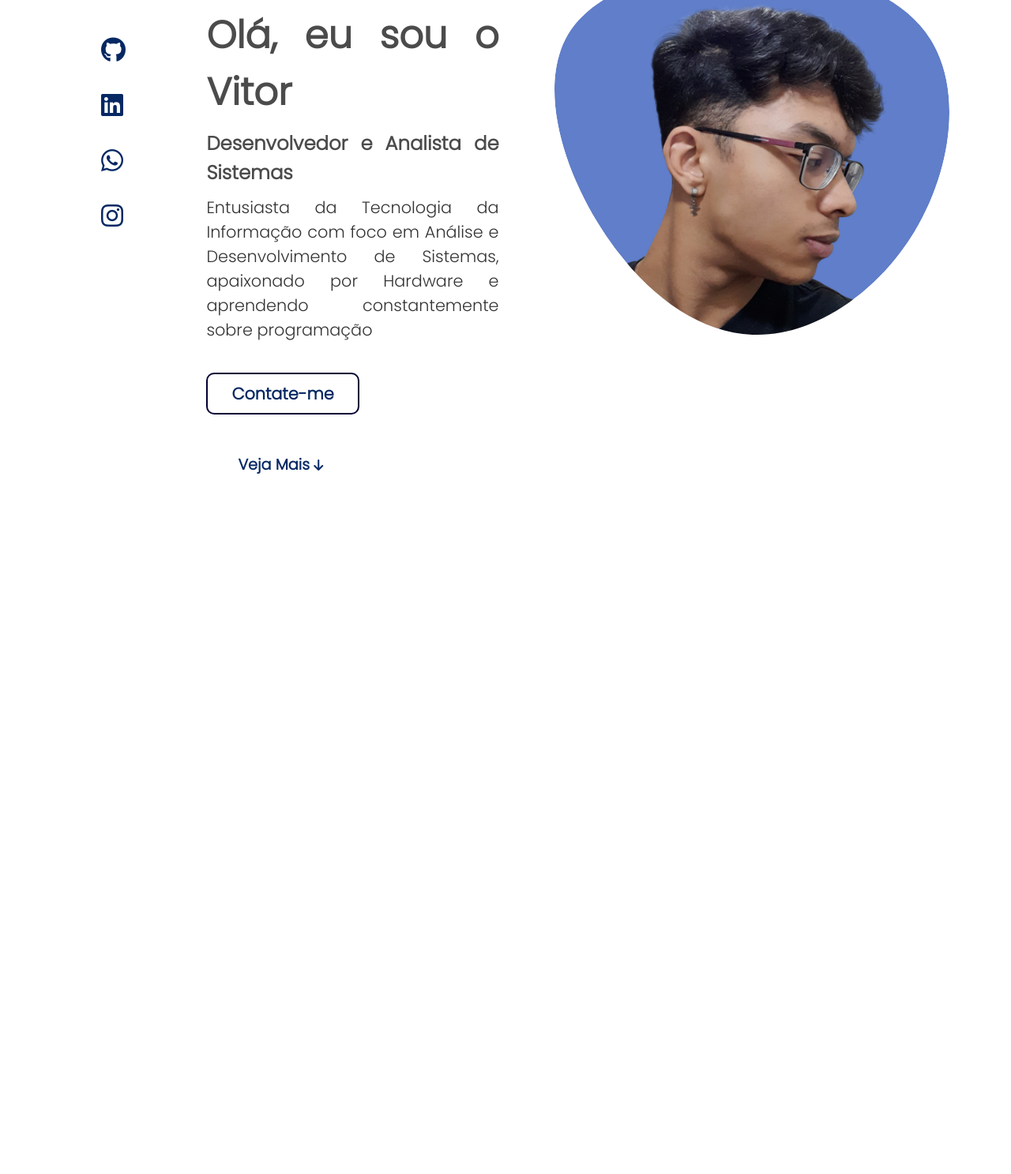
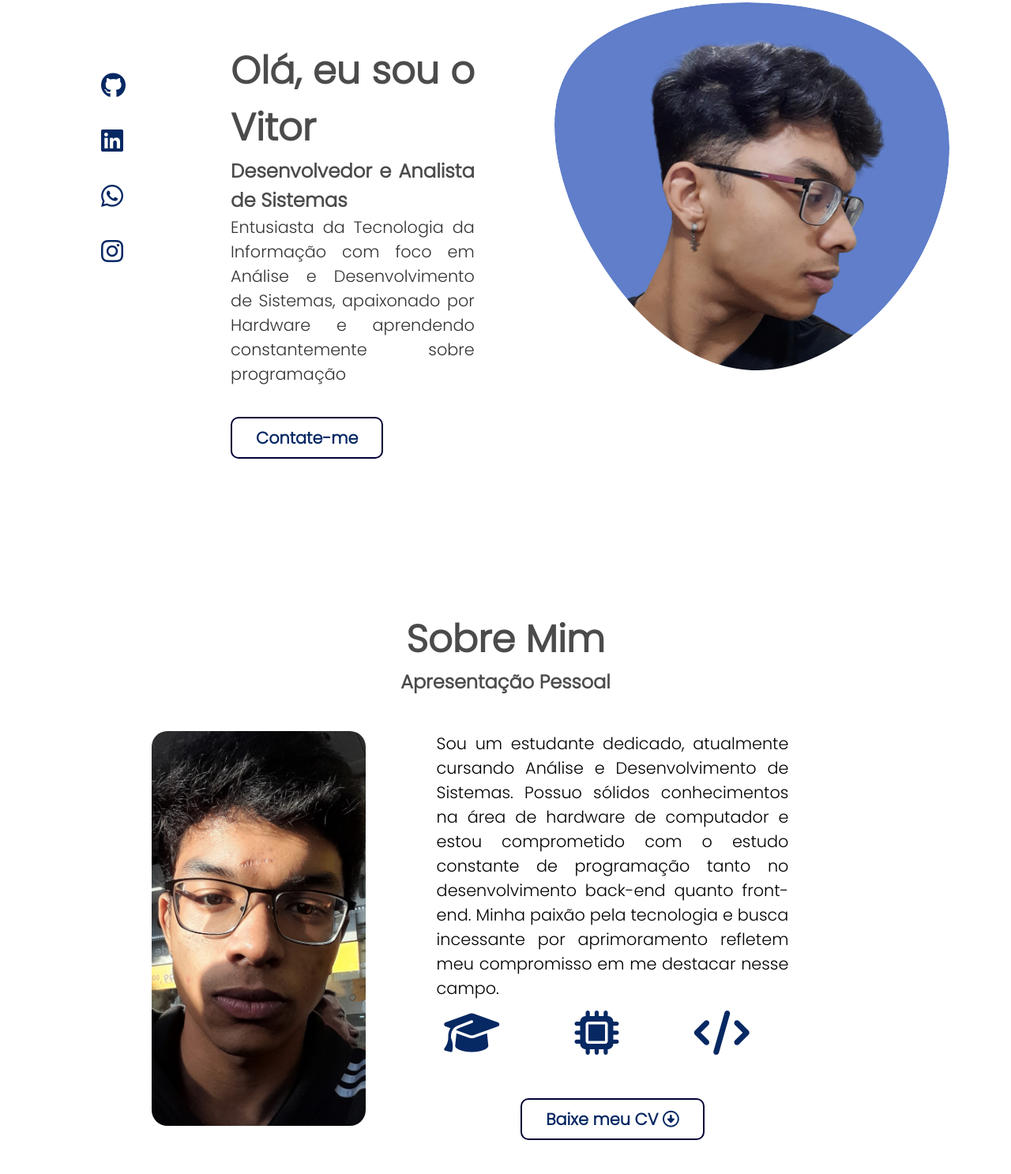
Before and after one commit to vitoraguena17/Personal-Portfolio, a plain HTML site: page index.html in a window 1280 px wide. Shown: the part 189-1676 px from the top of the page at 79% size. Before the commit the page ends 1001 px from the top, so only its background shows below. Drawn offline with Linux system fonts and the light colour scheme.

Commit message:
Add files via upload

```diff
--- a/css/style.css
+++ b/css/style.css
@@ -217,30 +217,34 @@ nav {
 
 /******************************* hero-page *************************************/
 /******************************* home-page *************************************/
+.hero {
+  margin: auto;
+}
+
 .home {
   display: flex;
   flex-direction: row;
-  margin: 11.5% 10%;
+  margin: 15% 10%;
+  margin-bottom: 8%;
 }
 
-.home-text {
-  margin: 5% 2%;
+.hero-text {
   text-align: justify;
   font-size: 1.3rem;
+  margin: 5%;
 }
 
-.home-title {
+.title {
   font-size: 3rem;
   font-weight: 900;
   opacity: 0.7;
 }
 
-.home-subtitle {
-  margin: 10px 0;
+.subtitle {
   opacity: 0.7;
 }
 
-.home-description {
+.description {
   opacity: 0.8;
 }
 
@@ -328,37 +332,9 @@ nav {
   width: 170px;
 }
 
-.home-more {
-  display: flex;
-  flex-direction: row;
-  padding: 10px 40px;
-  transition: 0.5s;
-  font-size: 1.2rem;
-  font-weight: 600;
-}
-
-.home-btn-more {
-  color: var(--color-secondary);
-
-
-  .dark-mode & {
-    color: var(--fourth-color);
-  }
-}
-
 .fa-arrow-down {
   font-size: 1rem;
   transition: .5s;
-}
-
-.home-more:hover {
-  .home-btn-more {
-    position: fixed;
-  }
-
-  .fa-arrow-down {
-    transform: translateY(.5rem);
-  }
 }
 
 @media (max-width: 1200px) {
@@ -372,11 +348,6 @@ nav {
     width: 170px;
   }
 
-  .home-btn {
-    display: flex;
-    justify-content: center;
-  }
-
   .home-links {
     flex-direction: row;
     letter-spacing: 1rem;
@@ -384,10 +355,107 @@ nav {
     margin: 0 auto;
   }
 
-  .home-more {
-    display: none;
-
+  .home-contact {
+    text-align: center;
   }
 }
 
 /******************************* FIM home-page *************************************/
+
+
+/******************************* about-page *************************************/
+
+.about {
+  justify-content: center;
+  align-items: center;
+  margin: 8% 15% 5% 15%;
+}
+
+.about-header {
+  text-align: center;
+  margin: 5%;
+  font-size: 1.5rem;
+}
+
+.content {
+  display: flex;
+  flex-direction: row;
+  text-align: center;
+}
+
+.description-about {
+  display: grid;
+  margin: 0 10% 0px 10%;
+  text-align: justify;
+  font-size: 1.3rem;
+}
+
+.about-img {
+  width: 271px;
+  height: 500px;
+  border-radius: 20px;
+}
+
+.cards {
+  font-size: 3.5rem;
+  letter-spacing: 2.5rem;
+  text-align: center;
+  color: var(--color-secondary);
+}
+
+.dark-mode .cards {
+  color: var(--fourth-color);
+}
+
+.card-icon {
+  transition: 0.5s;
+  border-radius: 50%;
+}
+
+.card-icon:hover {
+  cursor: pointer;
+  transform: scale(1.2);
+}
+
+.about-cv {
+  text-align: center;
+  margin: 50px 0;
+}
+
+.cv-btn {
+  border: 2px solid var(--header-color);
+  padding: 10px 30px;
+  border-radius: 10px;
+  color: var(--color-secondary);
+  font-weight: 700;
+  transition: 0.5s;
+
+  .dark-mode & {
+    border: 2px solid var(--fourth-color);
+    color: var(--fourth-color);
+  }
+}
+
+.cv-btn:hover {
+  background-color: var(--fourth-color);
+  color: var(--header-color);
+
+  .dark-mode & {
+    color: var(--header-color);
+  }
+}
+
+@media (max-width: 1200px) {
+  .content {
+    display: flex;
+    flex-direction:column;
+  }
+  .about-img{
+    width: 170px;
+    height: 250px;
+  }
+
+  .cards {
+    display: none;
+  }
+}
--- a/index.html
+++ b/index.html
@@ -60,16 +60,13 @@
           target="_blank"><i class="fa-brands fa-whatsapp"></i></a>
         <a href="https://www.instagram.com/vitor__aguena/" target="_blank"><i class="fa-brands fa-instagram"></i></a>
       </div>
-      <div class="home-text">
-        <h1 class="home-title">Olá, eu sou o Vitor </h1>
-        <h3 class="home-subtitle">Desenvolvedor e Analista de Sistemas</h3>
-        <p class="home-description"> Entusiasta da Tecnologia da Informação com foco em Análise e Desenvolvimento de
+      <div class="hero-text">
+        <h1 class="title">Olá, eu sou o Vitor </h1>
+        <h3 class="subtitle">Desenvolvedor e Analista de Sistemas</h3>
+        <p class="description"> Entusiasta da Tecnologia da Informação com foco em Análise e Desenvolvimento de
           Sistemas, apaixonado por
           Hardware e aprendendo constantemente sobre programação</p>
         <div class="home-contact"><a href="" class="home-btn">Contate-me</a></div>
-        <div class="home-more"><a href="#sobre" class="home-btn-more"> <span>Veja Mais</span> <i
-              class="fa-solid fa-arrow-down"></i>
-          </a></div>
       </div>
       <div class="home-img">
         <svg class="gallery" viewBox="0 0 200 187" xmlns="http://www.w3.org/2000/svg"
@@ -92,7 +89,31 @@
       </div>
     </div>
 
-    <div class="about">
+    <div class="about" id="sobre">
+      <section class="about-header">
+        <h2 class="title">Sobre Mim</h2>
+        <h4 class="subtitle">Apresentação Pessoal</h4>
+      </section>
+      <div class="content">
+        <figure>
+          <img class="about-img" src="./image/eu_2.png" x='8' alt="Foto Pessoal">
+        </figure>
+        <div class="description-about">
+          <p>
+            Sou um estudante dedicado, atualmente cursando Análise e Desenvolvimento de Sistemas. Possuo sólidos
+            conhecimentos na área de hardware de computador e estou comprometido com o estudo constante de programação
+            tanto
+            no desenvolvimento back-end quanto front-end. Minha paixão pela tecnologia e busca incessante por
+            aprimoramento
+            refletem meu compromisso em me destacar nesse campo.</p>
+          <div class="cards">
+            <i class="fa-solid fa-graduation-cap card-icon"></i>
+            <i class="fa-solid fa-microchip card-icon"></i>
+            <i class="fa-solid fa-code card-icon"></i>
+          </div>
+          <div class="about-cv"><a class="cv-btn" href="./docs/Currículo Vitor Aguena.pdf" download="" ><span>Baixe meu CV</span> <i class="fa-regular fa-circle-down"></i></a></div>
+        </div>
+      </div>
     </div>
   </main>
   <script src="./js/script.js"></script>
```
Also changed, not shown: image/eu_2.png (added), 1 other file.
